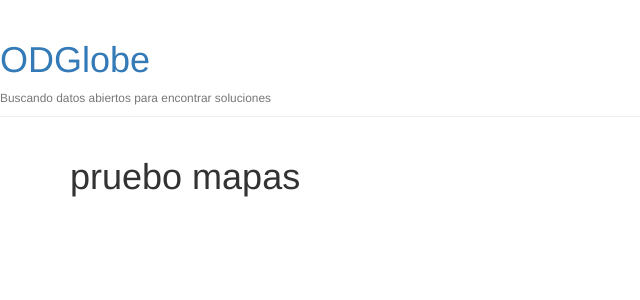
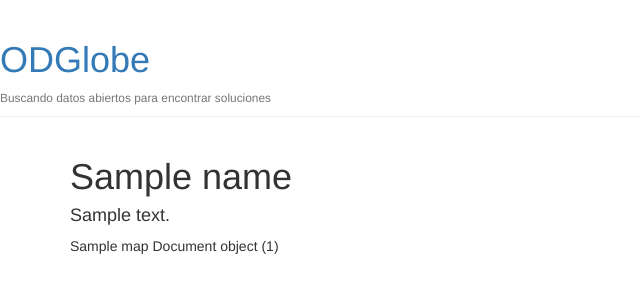
Before and after one commit to mt-lids-sefi/odglobe, a Django app: template file_uploader/templates/map.html in a window 1280 px wide. Shown: the top 300 px of the page, without its empty margins (0-640 px from the left). Run offline with Django 3.2, Linux system fonts and the light colour scheme; tables that the repository leaves empty hold one stand-in row (values such as "Sample post"); the template is opened without the code that fills it: values that come from a table or form of the project are taken from there, most other values are stand-ins (such as "Sample title", 1, 10 or a date in 2020); some libraries are stand-ins or nearby versions.

Commit message:
points on maps, csvs for now.

```diff
--- a/file_uploader/templates/document_list.html
+++ b/file_uploader/templates/document_list.html
@@ -1,14 +1,15 @@
 {% extends "base.html" %}
 
 {% block content %}
-    <h1>Documents List</h1>
+    <h1>Lista de archivos</h1>
 
     {% if document_list %}
     <ul>
 
       {% for doc in document_list %}
       <li>
-        <a href="{% url 'detail' doc.document_id %}">{{ doc.description}}</a> <a>{{ doc.document }}</a> <a>{{ doc.document_id }}</a>
+        <a href="{% url 'detail' doc.document_id %}">Ver datos de {{ doc.description}}</a>
+          <a href="{% url 'map' doc.document_id %}"> <b>Ver Mapa</b> </a>
       </li>
       {% endfor %}
     </ul>
--- a/file_uploader/templates/home.html
+++ b/file_uploader/templates/home.html
@@ -6,10 +6,12 @@
 
 {% block content %}
 <div class="mkt-s2 container">
-    <h2 class="mkt-s2-h">Subir archivos</h2>
+    <h2 class="mkt-s2-h">Bienvenidos</h2>
     <div class="mkt-s2-body">
         <div class="col-md-4 mkt-vp">
         <p><a href="{% url 'model_form_upload' %}">Subir un archivo</a></p>
+        <p><a href="{% url 'documents' %}">Lista de archivos subidos</a></p>
+
 
         </div>
         <div class="col-md-4 mkt-vp">
--- a/file_uploader/templates/map.html
+++ b/file_uploader/templates/map.html
@@ -2,19 +2,14 @@
 
 {% load static %}
 {% load leaflet_tags %}
+{% load geojson_tags %}
 
 {% block content %}
 
-<h1>pruebo mapas</h1>
+<h1>{{ name }}</h1>
+    <h4>{{ description }}</h4>
 
-<script type="text/javascript">
-    function map_init_basic (map, options) {
+    {{ map|safe }}
 
-        L.marker([50.5, 30.5]).addTo(map);
-
-    }
-</script>
-
-{% leaflet_map "yourmap" callback="window.map_init_basic" %}
-
+    {{ document|safe}}
 {% endblock %}
--- a/odg/settings.py
+++ b/odg/settings.py
@@ -38,6 +38,7 @@
     'django.contrib.messages',
     'django.contrib.staticfiles',
     'file_uploader',
+    'djgeojson',
     'leaflet'
 ]
 
```
Also changed, not shown: file_uploader/views.py (+16 -1 lines), requirements.txt (+18 -0 lines).
